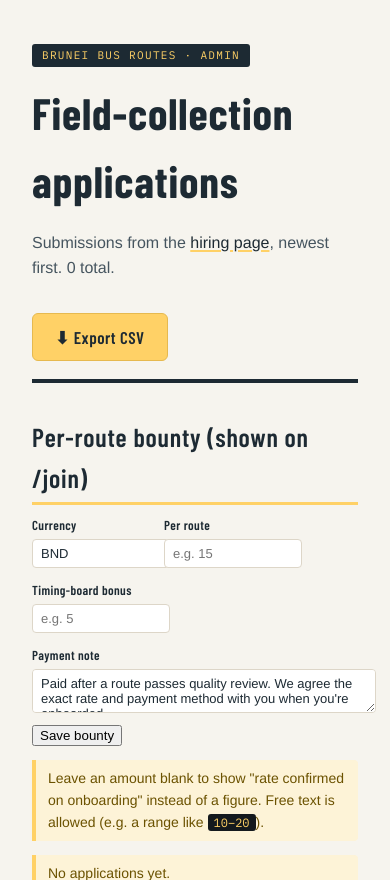
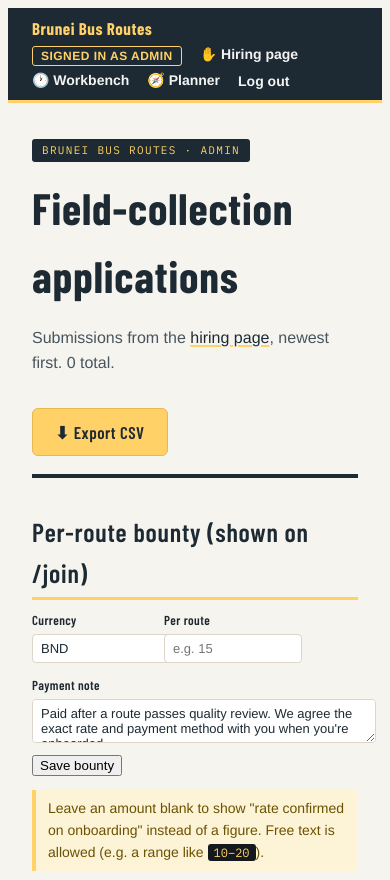
Before and after one commit to danialothman/brunei_bus_routes, a Flask app: page /applications in a window 390 px wide. Shown: the top 880 px of the page. Run offline with Flask 3, Linux system fonts and the light colour scheme; the visitor is signed in with stand-in values (Sample User, id 1); data that the repository does not hold is empty; some libraries are stand-ins or nearby versions.

Commit message:
feat(hiring): guide-page nav, admin logout/awareness, and join form cleanup
- Top nav bar on the /join page (and a logout + "Signed in as Admin" nav on
  /applications) so the way back isn't buried in the footer.
- Fix a redirect loop: an admin-only session hitting /gtfs now lands on the
  login form with an account banner (role + cross-area links + logout) instead
  of bouncing. Editors who are also admins get a ✋ Applications link on the
  workbench; the login form accepts either password.
- Split the single contact field into separate Email and Phone fields (at least
  one required); added email/phone columns with a migration. Admin view and CSV
  show them separately.
- Remove the timing-board bounty (row, admin field, backend) and all
  timing-board mentions, and drop the redundant "Anything else" message field.

Co-Authored-By: Claude Opus 4.8 (1M context) <noreply@anthropic.com>

```diff
--- a/app.py
+++ b/app.py
@@ -815,13 +815,11 @@ APPLICATION_STATUSES = ("New", "Reviewing", "Contacted", "Accepted", "Rejected")
 BOUNTY_FIELDS = {
     "currency": 8,
     "per_route": 40,
-    "timing_bonus": 40,
     "payment_note": 500,
 }
 BOUNTY_DEFAULTS = {
     "currency": "BND",
     "per_route": "",
-    "timing_bonus": "",
     "payment_note": (
         "Paid after a route passes quality review. We agree the exact rate and "
         "payment method with you when you're onboarded."
@@ -847,15 +845,18 @@ def _get_bounty():
 
 
 def _validate_application(form):
-    """Validate a /join application. `form` has name, contact, districts (list),
-    transport, availability, experience, message. Returns (fields, error) where
-    fields is ready for db.add_application (districts joined to a string)."""
+    """Validate a /join application. `form` has name, email, phone, districts
+    (list), transport, availability, experience, message. Returns (fields, error)
+    where fields is ready for db.add_application (districts joined to a string)."""
     name = (form.get("name") or "").strip()
     if not name:
         return None, "Please enter your name."
-    contact = (form.get("contact") or "").strip()
-    if not contact:
-        return None, "Please enter an email or phone number so we can reach you."
+    email = (form.get("email") or "").strip()
+    phone = (form.get("phone") or "").strip()
+    if not email and not phone:
+        return None, "Please give an email or a phone number so we can reach you."
+    if email and "@" not in email:
+        return None, "That email doesn't look right — check it, or leave it blank."
 
     districts_in = form.get("districts") or []
     if isinstance(districts_in, str):
@@ -868,9 +869,14 @@ def _validate_application(form):
     if transport and transport not in APPLICATION_TRANSPORT:
         return None, "Unknown transport option."
 
+    email = email[:200]
+    phone = phone[:60]
     fields = {
         "name": name[:120],
-        "contact": contact[:200],
+        "email": email,
+        "phone": phone,
+        # Combined contact kept for the legacy column / quick display.
+        "contact": " · ".join(c for c in (email, phone) if c),
         "districts": ", ".join(districts),
         "transport": transport[:40],
         "availability": (form.get("availability") or "").strip()[:300],
@@ -897,7 +903,8 @@ def join_apply():
     # session action, so the editor's JSON/CSRF baseline doesn't apply here).
     form = {
         "name": request.form.get("name", ""),
-        "contact": request.form.get("contact", ""),
+        "email": request.form.get("email", ""),
+        "phone": request.form.get("phone", ""),
         "districts": request.form.getlist("districts"),
         "transport": request.form.get("transport", ""),
         "availability": request.form.get("availability", ""),
@@ -928,6 +935,7 @@ def applications_page():
         applications=db.list_applications(),
         statuses=APPLICATION_STATUSES,
         bounty=_get_bounty(),
+        is_editor=auth.is_authed(),
     )
 
 
@@ -970,8 +978,8 @@ def remove_application(app_id):
 @auth.admin_required()
 def applications_csv():
     # Download all applications as CSV (authed page download).
-    cols = ("id", "created_at", "name", "contact", "districts", "transport",
-            "availability", "experience", "message", "status", "admin_note")
+    cols = ("id", "created_at", "name", "email", "phone", "districts",
+            "transport", "availability", "experience", "message", "status", "admin_note")
     buf = io.StringIO()
     writer = csv.writer(buf)
     writer.writerow(cols)
@@ -1365,10 +1373,17 @@ def plan_trip():
 
 @app.route("/login")
 def login_page():
-    # One login form for both gates (editor + admin). Already in? Skip through.
-    if auth.is_authed() or auth.is_admin():
-        return redirect(auth.safe_next(request.args.get("next")) or url_for("gtfs_page"))
-    return render_template("login.html", next=request.args.get("next", ""), error=False)
+    # One login form for both gates (editor + admin). A direct visit while
+    # signed in skips to that role's home. When redirected here with ?next= (a
+    # gate bounced the visitor), always render the form — never redirect back, or
+    # an admin-only session sent to /gtfs would bounce in a loop. The form shows
+    # an account banner so a partly-signed-in visitor knows their state.
+    next_url = request.args.get("next", "")
+    authed, admin = auth.is_authed(), auth.is_admin()
+    if not next_url and (authed or admin):
+        return redirect(url_for("gtfs_page") if authed else url_for("applications_page"))
+    return render_template("login.html", next=next_url, error=False,
+                           authed=authed, admin=admin)
 
 
 @app.route("/login", methods=["POST"])
@@ -1392,7 +1407,8 @@ def login_submit():
             else url_for("gtfs_page")
         return redirect(auth.safe_next(request.form.get("next")) or default)
     return render_template(
-        "login.html", next=request.form.get("next", ""), error=True
+        "login.html", next=request.form.get("next", ""), error=True,
+        authed=auth.is_authed(), admin=auth.is_admin(),
     ), 401
 
 
@@ -1426,7 +1442,9 @@ def map_page():
 @auth.login_required()
 def gtfs_page():
     # Dedicated GTFS workbench: route list + geometry editor + schedule forms.
-    return render_template("gtfs.html")
+    # Pass admin state so an editor who is also an admin sees a link across to
+    # the hiring applications area.
+    return render_template("gtfs.html", is_admin=auth.is_admin())
 
 
 @app.route("/gtfs/guide")
--- a/db.py
+++ b/db.py
@@ -190,7 +190,9 @@ def _schema():
         CREATE TABLE IF NOT EXISTS applications (
             id           {idpk},
             name         TEXT NOT NULL,
-            contact      TEXT NOT NULL,
+            contact      TEXT NOT NULL DEFAULT '',
+            email        TEXT NOT NULL DEFAULT '',
+            phone        TEXT NOT NULL DEFAULT '',
             districts    TEXT NOT NULL DEFAULT '',
             transport    TEXT NOT NULL DEFAULT '',
             availability TEXT NOT NULL DEFAULT '',
@@ -221,6 +223,8 @@ def _migrations():
     return [
         "ALTER TABLE applications ADD COLUMN status TEXT NOT NULL DEFAULT 'New'",
         "ALTER TABLE applications ADD COLUMN admin_note TEXT NOT NULL DEFAULT ''",
+        "ALTER TABLE applications ADD COLUMN email TEXT NOT NULL DEFAULT ''",
+        "ALTER TABLE applications ADD COLUMN phone TEXT NOT NULL DEFAULT ''",
     ]
 
 
@@ -370,9 +374,9 @@ def set_note(year, route, note):
 
 def add_application(fields):
     """Insert a field-collection application and return its new id. `fields` is a
-    dict with name, contact, districts, transport, availability, experience,
-    message (the optional ones default to '')."""
-    cols = ("name", "contact", "districts", "transport",
+    dict with name, email, phone, contact, districts, transport, availability,
+    experience, message (the optional ones default to '')."""
+    cols = ("name", "email", "phone", "contact", "districts", "transport",
             "availability", "experience", "message")
     values = tuple(fields.get(c, "") or "" for c in cols)
     sql = _q(
@@ -393,7 +397,7 @@ def list_applications(limit=500):
         rows = conn.execute(
             _q(
                 """
-                SELECT id, name, contact, districts, transport,
+                SELECT id, name, email, phone, contact, districts, transport,
                        availability, experience, message, status,
                        admin_note, created_at
                 FROM applications
--- a/static/css/styles.css
+++ b/static/css/styles.css
@@ -1715,6 +1715,72 @@ body.guide-page {
 
 
 /* --- Join / hiring page (/join) — builds on the .guide-* system above --- */
+/* Top nav for the guide-style pages (no Bootstrap here) — a clear way back to
+   the rest of the app, since the footer links are easy to miss. */
+.guide-nav {
+  position: sticky;
+  top: 0;
+  z-index: 10;
+  display: flex;
+  align-items: center;
+  justify-content: space-between;
+  flex-wrap: wrap;
+  gap: 8px 16px;
+  padding: 10px 24px;
+  background: var(--gtfs-ink);
+  border-bottom: 3px solid var(--gtfs-accent);
+}
+.guide-nav-brand {
+  font-family: var(--gtfs-display);
+  font-weight: 700;
+  font-size: 17px;
+  letter-spacing: 0.03em;
+  color: var(--gtfs-accent);
+  text-decoration: none;
+}
+.guide-nav-links {
+  display: flex;
+  flex-wrap: wrap;
+  gap: 6px 18px;
+}
+.guide-nav-links a {
+  color: #f3f4f2;
+  text-decoration: none;
+  font-size: 14px;
+  font-weight: 600;
+}
+.guide-nav-links a:hover {
+  color: var(--gtfs-accent);
+  background: none;
+}
+.guide-nav-who {
+  font-size: 12px;
+  font-weight: 600;
+  letter-spacing: 0.04em;
+  text-transform: uppercase;
+  color: var(--gtfs-accent);
+  border: 1px solid var(--gtfs-accent);
+  border-radius: 3px;
+  padding: 2px 8px;
+}
+.guide-nav-logout {
+  display: inline;
+  margin: 0;
+}
+.guide-nav-logout button {
+  font: inherit;
+  font-size: 14px;
+  font-weight: 600;
+  color: #f3f4f2;
+  background: none;
+  border: 0;
+  padding: 0;
+  cursor: pointer;
+}
+.guide-nav-logout button:hover {
+  color: var(--gtfs-accent);
+}
+
 /* Accent call-to-action button, shared by the hero CTA and the submit button. */
 .join-cta,
 .join-submit {
@@ -1810,6 +1876,11 @@ body.guide-page {
 }
 .join-field textarea {
   resize: vertical;
+}
+.join-field-hint {
+  margin: -6px 0 0;
+  font-size: 12px;
+  color: var(--gtfs-ink-soft);
 }
 .join-field input:focus,
 .join-field select:focus,
--- a/static/js/applications-page.js
+++ b/static/js/applications-page.js
@@ -64,7 +64,6 @@
       var body = {
         currency: (document.getElementById("bCurrency") || {}).value || "",
         per_route: (document.getElementById("bPerRoute") || {}).value || "",
-        timing_bonus: (document.getElementById("bTimingBonus") || {}).value || "",
         payment_note: (document.getElementById("bPaymentNote") || {}).value || "",
       };
       fetch("/applications/bounty", {
--- a/templates/applications.html
+++ b/templates/applications.html
@@ -18,6 +18,18 @@
     />
   </head>
   <body class="guide-page">
+    <nav class="guide-nav">
+      <a class="guide-nav-brand" href="/">Brunei Bus Routes</a>
+      <div class="guide-nav-links">
+        <span class="guide-nav-who">Signed in as Admin</span>
+        <a href="/join">✋ Hiring page</a>
+        {% if is_editor %}<a href="/gtfs">🕐 Workbench</a>{% endif %}
+        <a href="/">🧭 Planner</a>
+        <form method="POST" action="{{ url_for('logout') }}" class="guide-nav-logout">
+          <button type="submit">Log out</button>
+        </form>
+      </div>
+    </nav>
     <div class="guide guide-wide">
       <header class="guide-masthead">
         <div class="guide-kicker">Brunei Bus Routes · Admin</div>
@@ -40,11 +52,6 @@
             <span>Per route</span>
             <input type="text" id="bPerRoute" maxlength="40" placeholder="e.g. 15"
               value="{{ bounty.per_route }}" />
-          </label>
-          <label class="bounty-field bounty-narrow">
-            <span>Timing-board bonus</span>
-            <input type="text" id="bTimingBonus" maxlength="40" placeholder="e.g. 5"
-              value="{{ bounty.timing_bonus }}" />
           </label>
           <label class="bounty-field bounty-wide">
             <span>Payment note</span>
@@ -81,7 +88,9 @@
               <td class="apps-when">{{ a.created_at }}</td>
               <td>
                 <strong>{{ a.name }}</strong><br />
-                <span class="apps-contact">{{ a.contact }}</span>
+                {% if a.email %}<span class="apps-contact">✉ {{ a.email }}</span><br />{% endif %}
+                {% if a.phone %}<span class="apps-contact">☎ {{ a.phone }}</span>
+                {% elif not a.email %}<span class="apps-contact">{{ a.contact }}</span>{% endif %}
               </td>
               <td>
                 {{ a.districts }}{% if a.districts and a.transport %}<br />{% endif %}
```
Also changed, not shown: templates/gtfs.html (+6 -1 lines), templates/join.html (+23 -21 lines), templates/login.html (+19 -0 lines), README.md.
